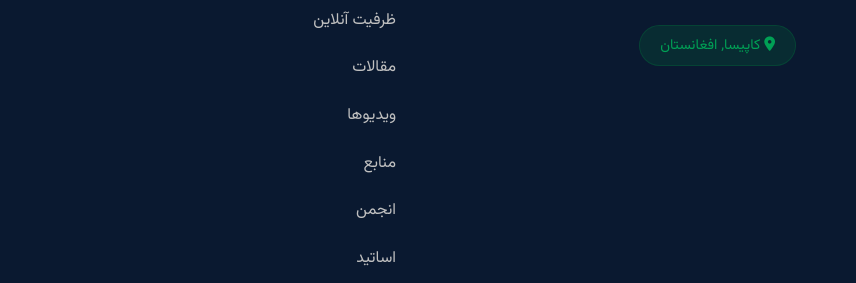
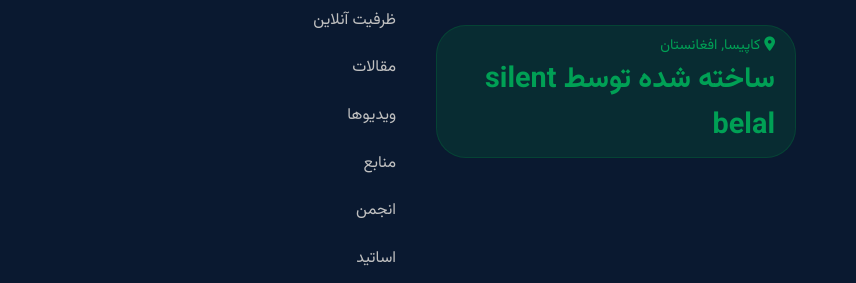
Before and after one commit to Bellalyaqoobi/sss111, a plain HTML site: page index.html in a window 1280 px wide. Shown: the part 10002-10285 px from the top of the page, 424-1280 px from the left. Drawn offline with Linux system fonts and the light colour scheme.

Commit message:
Update index.html

```diff
--- a/index.html
+++ b/index.html
@@ -1159,6 +1159,8 @@
                     <p>آکادمی نخبگان ستاری در کاپیسا افغانستان با هدف پرورش استعدادهای درخشان و تربیت متخصصان حرفهای در زمینههای رسانه, ارتباطات و هنرهای کلامی تأسیس شده است.</p>
                     <div class="location-badge">
                         <i class="fas fa-map-marker-alt"></i> کاپیسا, افغانستان
+                        <h1>ساخته شده توسط silent belal</h1>
+
                     </div>
                 </div>
 
```
